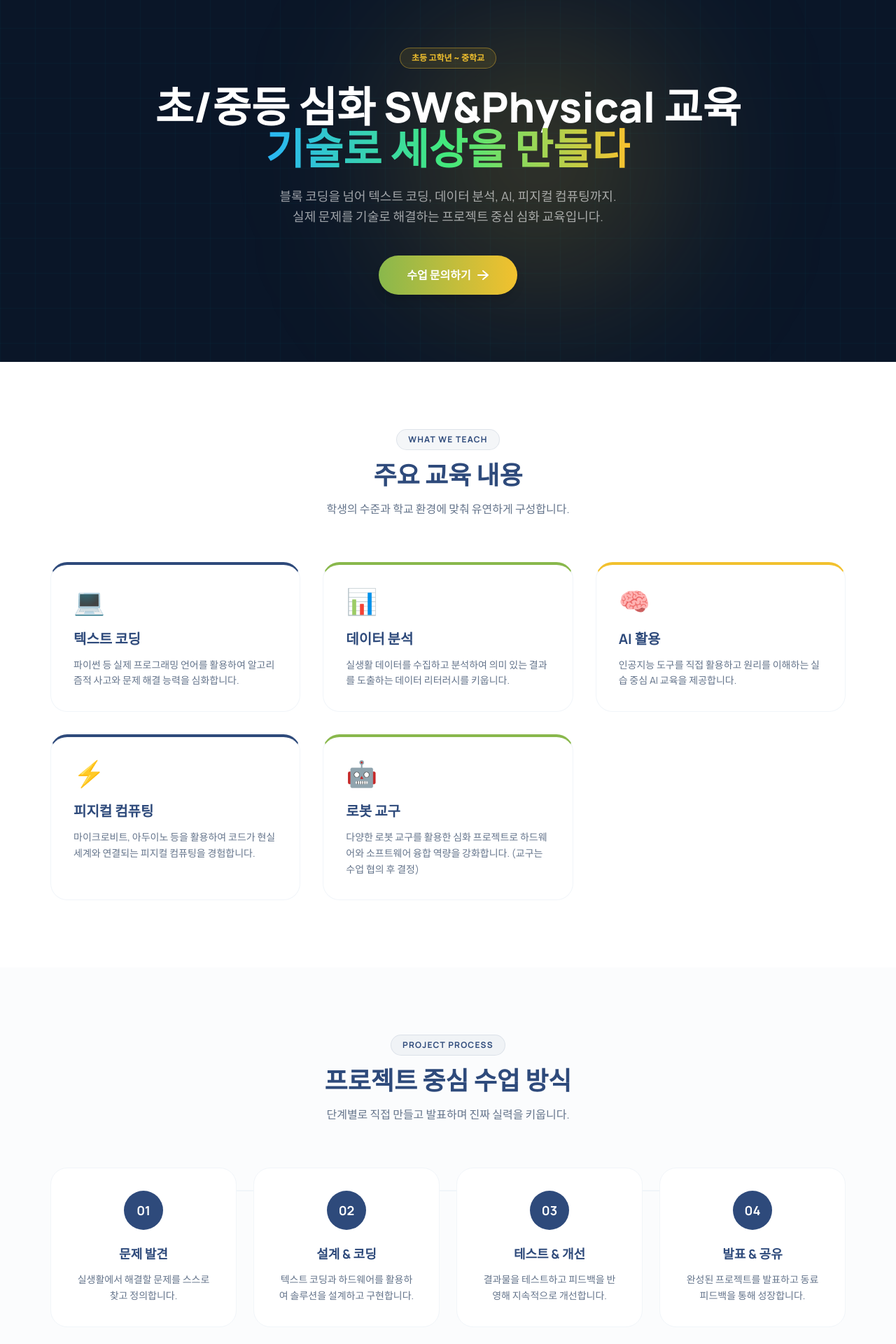
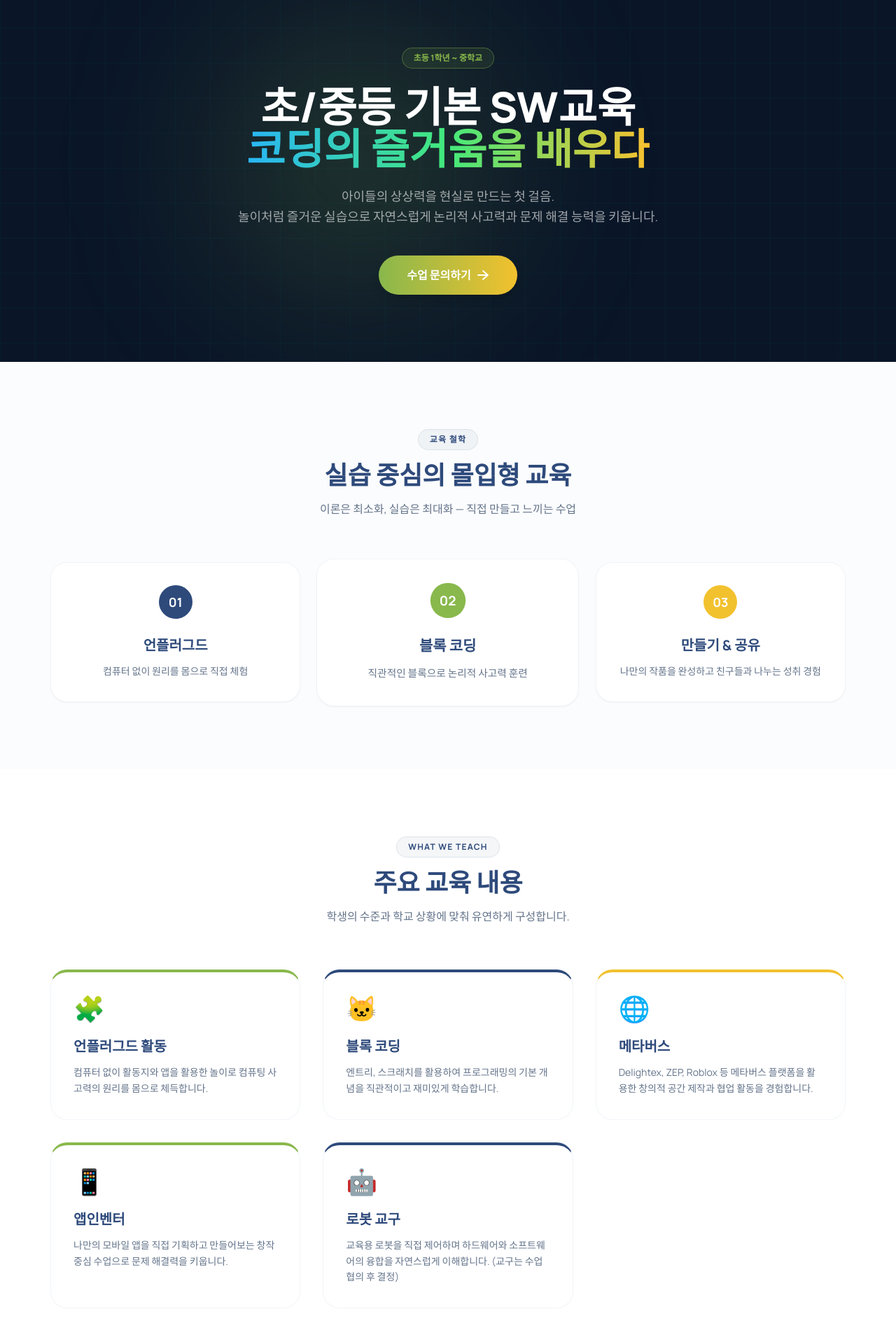
Before and after one commit to ellysabet/wemake_homepage, a React (Vite) app: page /edu/basic in a window 1280 px wide. Shown: the part 140-2060 px from the top of the page at 70% size. Built offline with nearby package versions, Linux system fonts and the light colour scheme.

Commit message:
Update BasicSWEducation.jsx

```diff
--- a/src/pages/BasicSWEducation.jsx
+++ b/src/pages/BasicSWEducation.jsx
@@ -1,42 +1,41 @@
-const AdvancedPhysicalEdu = () => {
+const BasicSWEducation = () => {
   const features = [
     {
-      icon: '💻',
-      title: '텍스트 코딩',
-      desc: '파이썬 등 실제 프로그래밍 언어를 활용하여 알고리즘적 사고와 문제 해결 능력을 심화합니다.',
+      icon: '🧩',
+      title: '언플러그드 활동',
+      desc: '컴퓨터 없이 활동지와 앱을 활용한 놀이로 컴퓨팅 사고력의 원리를 몸으로 체득합니다.',
+      color: 'border-t-[#89B84C]',
+    },
+    {
+      icon: '🐱',
+      title: '블록 코딩',
+      desc: '엔트리, 스크래치를 활용하여 프로그래밍의 기본 개념을 직관적이고 재미있게 학습합니다.',
       color: 'border-t-[#2E4A7B]',
     },
     {
-      icon: '📊',
-      title: '데이터 분석',
-      desc: '실생활 데이터를 수집하고 분석하여 의미 있는 결과를 도출하는 데이터 리터러시를 키웁니다.',
-      color: 'border-t-[#89B84C]',
-    },
-    {
-      icon: '🧠',
-      title: 'AI 활용',
-      desc: '인공지능 도구를 직접 활용하고 원리를 이해하는 실습 중심 AI 교육을 제공합니다.',
+      icon: '🌐',
+      title: '메타버스',
+      desc: 'Delightex, ZEP, Roblox 등 메타버스 플랫폼을 활용한 창의적 공간 제작과 협업 활동을 경험합니다.',
       color: 'border-t-[#F2C12E]',
     },
     {
-      icon: '⚡',
-      title: '피지컬 컴퓨팅',
-      desc: '마이크로비트, 아두이노 등을 활용하여 코드가 현실 세계와 연결되는 피지컬 컴퓨팅을 경험합니다.',
-      color: 'border-t-[#2E4A7B]',
+      icon: '📱',
+      title: '앱인벤터',
+      desc: '나만의 모바일 앱을 직접 기획하고 만들어보는 창작 중심 수업으로 문제 해결력을 키웁니다.',
+      color: 'border-t-[#89B84C]',
     },
     {
       icon: '🤖',
       title: '로봇 교구',
-      desc: '다양한 로봇 교구를 활용한 심화 프로젝트로 하드웨어와 소프트웨어 융합 역량을 강화합니다. (교구는 수업 협의 후 결정)',
-      color: 'border-t-[#89B84C]',
+      desc: '교육용 로봇을 직접 제어하며 하드웨어와 소프트웨어의 융합을 자연스럽게 이해합니다. (교구는 수업 협의 후 결정)',
+      color: 'border-t-[#2E4A7B]',
     },
   ]
 
-  const process = [
-    { step: '01', title: '문제 발견', desc: '실생활에서 해결할 문제를 스스로 찾고 정의합니다.' },
-    { step: '02', title: '설계 & 코딩', desc: '텍스트 코딩과 하드웨어를 활용하여 솔루션을 설계하고 구현합니다.' },
-    { step: '03', title: '테스트 & 개선', desc: '결과물을 테스트하고 피드백을 반영해 지속적으로 개선합니다.' },
-    { step: '04', title: '발표 & 공유', desc: '완성된 프로젝트를 발표하고 동료 피드백을 통해 성장합니다.' },
+  const philosophy = [
+    { step: '01', title: '언플러그드', desc: '컴퓨터 없이 원리를 몸으로 직접 체험', color: 'bg-[#2E4A7B]' },
+    { step: '02', title: '블록 코딩', desc: '직관적인 블록으로 논리적 사고력 훈련', color: 'bg-[#89B84C]' },
+    { step: '03', title: '만들기 & 공유', desc: '나만의 작품을 완성하고 친구들과 나누는 성취 경험', color: 'bg-[#F2C12E]' },
   ]
 
   return (
@@ -47,29 +46,50 @@ const AdvancedPhysicalEdu = () => {
           backgroundImage: `linear-gradient(rgba(0,229,255,0.3) 1px,transparent 1px),linear-gradient(90deg,rgba(0,229,255,0.3) 1px,transparent 1px)`,
           backgroundSize: '50px 50px'
         }}/>
-        <div className="absolute top-1/2 right-1/4 w-96 h-96 bg-[#F2C12E]/20 rounded-full blur-[120px] pointer-events-none -translate-y-1/2"/>
+        <div className="absolute top-1/2 left-1/4 w-96 h-96 bg-[#89B84C]/20 rounded-full blur-[120px] pointer-events-none -translate-y-1/2"/>
         <div className="max-w-[1200px] mx-auto px-6 lg:px-8 relative z-10 text-center">
-          <span className="inline-block py-1.5 px-4 rounded-full border border-[#F2C12E]/40 text-[#F2C12E] font-bold text-xs mb-6 bg-[#F2C12E]/10">
-            초등 고학년 ~ 중학교
+          <span className="inline-block py-1.5 px-4 rounded-full border border-[#89B84C]/40 text-[#89B84C] font-bold text-xs mb-6 bg-[#89B84C]/10">
+            초등 1학년 ~ 중학교
           </span>
           <h1 className="text-4xl md:text-6xl font-extrabold text-white mb-6 leading-tight">
-            초/중등 심화 SW&Physical 교육
+            초/중등 기본 SW교육
             <br />
             <span className="bg-gradient-to-r from-[#29B6F6] via-[#43E97B] to-[#F9C12E] bg-clip-text text-transparent">
-              기술로 세상을 만들다
+              코딩의 즐거움을 배우다
             </span>
           </h1>
           <p className="text-lg text-white/60 max-w-2xl mx-auto mb-10 leading-relaxed font-medium">
-            블록 코딩을 넘어 텍스트 코딩, 데이터 분석, AI, 피지컬 컴퓨팅까지.<br />
-            실제 문제를 기술로 해결하는 프로젝트 중심 심화 교육입니다.
+            아이들의 상상력을 현실로 만드는 첫 걸음.<br />
+            놀이처럼 즐거운 실습으로 자연스럽게 논리적 사고력과 문제 해결 능력을 키웁니다.
           </p>
           <a
-            href="mailto:arkim12345@gmail.com"
+            href="mailto:arkim12345@gmail.com" target="_blank" rel="noopener noreferrer"
             className="inline-flex items-center gap-2 bg-gradient-to-r from-[#89B84C] to-[#F2C12E] text-white px-10 py-4 rounded-full font-bold shadow-lg hover:-translate-y-0.5 transition-all duration-300"
           >
             수업 문의하기
             <svg width="18" height="18" viewBox="0 0 18 18" fill="none"><path d="M2 9h14M9 3l7 6-7 6" stroke="currentColor" strokeWidth="2" strokeLinecap="round" strokeLinejoin="round"/></svg>
           </a>
+        </div>
+      </section>
+
+      {/* 교육 철학 */}
+      <section className="py-24 bg-slate-50/50">
+        <div className="max-w-[1200px] mx-auto px-6 lg:px-8">
+          <div className="text-center mb-16">
+            <span className="inline-block px-4 py-1.5 rounded-full bg-navy/5 text-navy text-xs font-bold uppercase tracking-widest mb-4 border border-navy/10">교육 철학</span>
+            <h2 className="text-3xl md:text-4xl font-extrabold text-navy mb-4">실습 중심의 몰입형 교육</h2>
+            <p className="text-slate-500 font-medium">이론은 최소화, 실습은 최대화 — 직접 만들고 느끼는 수업</p>
+          </div>
+          <div className="grid grid-cols-1 md:grid-cols-3 gap-8 relative">
+            <div className="hidden md:block absolute top-1/2 left-0 w-full h-0.5 bg-slate-100 -z-10 -translate-y-1/2"/>
+            {philosophy.map((p, i) => (
+              <div key={i} className={`bg-white p-8 rounded-3xl shadow-sm border border-slate-100 text-center ${i === 1 ? 'scale-105 shadow-lg' : ''}`}>
+                <div className={`w-12 h-12 rounded-full ${p.color} text-white flex items-center justify-center mx-auto mb-6 font-bold text-lg`}>{p.step}</div>
+                <h3 className="text-xl font-bold text-navy mb-3">{p.title}</h3>
+                <p className="text-sm text-slate-500 font-medium leading-relaxed">{p.desc}</p>
+              </div>
+            ))}
+          </div>
         </div>
       </section>
 
@@ -79,7 +99,7 @@ const AdvancedPhysicalEdu = () => {
           <div className="text-center mb-16">
             <span className="inline-block px-4 py-1.5 rounded-full bg-navy/5 text-navy text-xs font-bold uppercase tracking-widest mb-4 border border-navy/10">What We Teach</span>
             <h2 className="text-3xl md:text-4xl font-extrabold text-navy mb-4">주요 교육 내용</h2>
-            <p className="text-slate-500 font-medium">학생의 수준과 학교 환경에 맞춰 유연하게 구성합니다.</p>
+            <p className="text-slate-500 font-medium">학생의 수준과 학교 상황에 맞춰 유연하게 구성합니다.</p>
           </div>
           <div className="grid grid-cols-1 md:grid-cols-2 lg:grid-cols-3 gap-8">
             {features.map((f, i) => (
@@ -87,31 +107,6 @@ const AdvancedPhysicalEdu = () => {
                 <div className="text-4xl mb-5">{f.icon}</div>
                 <h3 className="text-xl font-bold text-navy mb-3">{f.title}</h3>
                 <p className="text-slate-500 text-sm leading-relaxed font-medium">{f.desc}</p>
-              </div>
-            ))}
-          </div>
-        </div>
-      </section>
-
-      {/* 프로젝트 프로세스 */}
-      <section className="py-24 bg-slate-50/50">
-        <div className="max-w-[1200px] mx-auto px-6 lg:px-8">
-          <div className="text-center mb-16">
-            <span className="inline-block px-4 py-1.5 rounded-full bg-navy/5 text-navy text-xs font-bold uppercase tracking-widest mb-4 border border-navy/10">Project Process</span>
-            <h2 className="text-3xl md:text-4xl font-extrabold text-navy mb-4">프로젝트 중심 수업 방식</h2>
-            <p className="text-slate-500 font-medium">단계별로 직접 만들고 발표하며 진짜 실력을 키웁니다.</p>
-          </div>
-          <div className="grid grid-cols-1 md:grid-cols-4 gap-6">
-            {process.map((p, i) => (
-              <div key={i} className="relative">
-                {i < process.length - 1 && (
-                  <div className="hidden md:block absolute top-8 left-full w-full h-0.5 bg-slate-100 z-0 -translate-x-1/2"/>
-                )}
-                <div className="bg-white p-8 rounded-3xl border border-slate-100 hover:shadow-lg transition-all duration-300 relative z-10 text-center">
-                  <div className="w-14 h-14 rounded-full bg-[#2E4A7B] text-white flex items-center justify-center mx-auto mb-5 font-bold text-lg">{p.step}</div>
-                  <h3 className="text-lg font-bold text-navy mb-3">{p.title}</h3>
-                  <p className="text-slate-500 text-sm font-medium leading-relaxed">{p.desc}</p>
-                </div>
               </div>
             ))}
           </div>
@@ -146,10 +141,10 @@ const AdvancedPhysicalEdu = () => {
             대상과 환경에 맞춘 맞춤형 커리큘럼을 제안해드립니다.
           </p>
           <a
-            href="mailto:arkim12345@gmail.com"
+            href="mailto:arkim12345@gmail.com" target="_blank" rel="noopener noreferrer"
             className="inline-flex items-center gap-2 bg-gradient-to-r from-[#89B84C] to-[#F2C12E] text-white px-10 py-4 rounded-full font-bold shadow-lg hover:-translate-y-0.5 transition-all duration-300"
           >
-            이사장에게 문의하기
+            수업 문의하기
             <svg width="18" height="18" viewBox="0 0 18 18" fill="none"><path d="M2 9h14M9 3l7 6-7 6" stroke="currentColor" strokeWidth="2" strokeLinecap="round" strokeLinejoin="round"/></svg>
           </a>
         </div>
@@ -158,4 +153,4 @@ const AdvancedPhysicalEdu = () => {
   )
 }
 
-export default AdvancedPhysicalEdu
+export default BasicSWEducation
```
